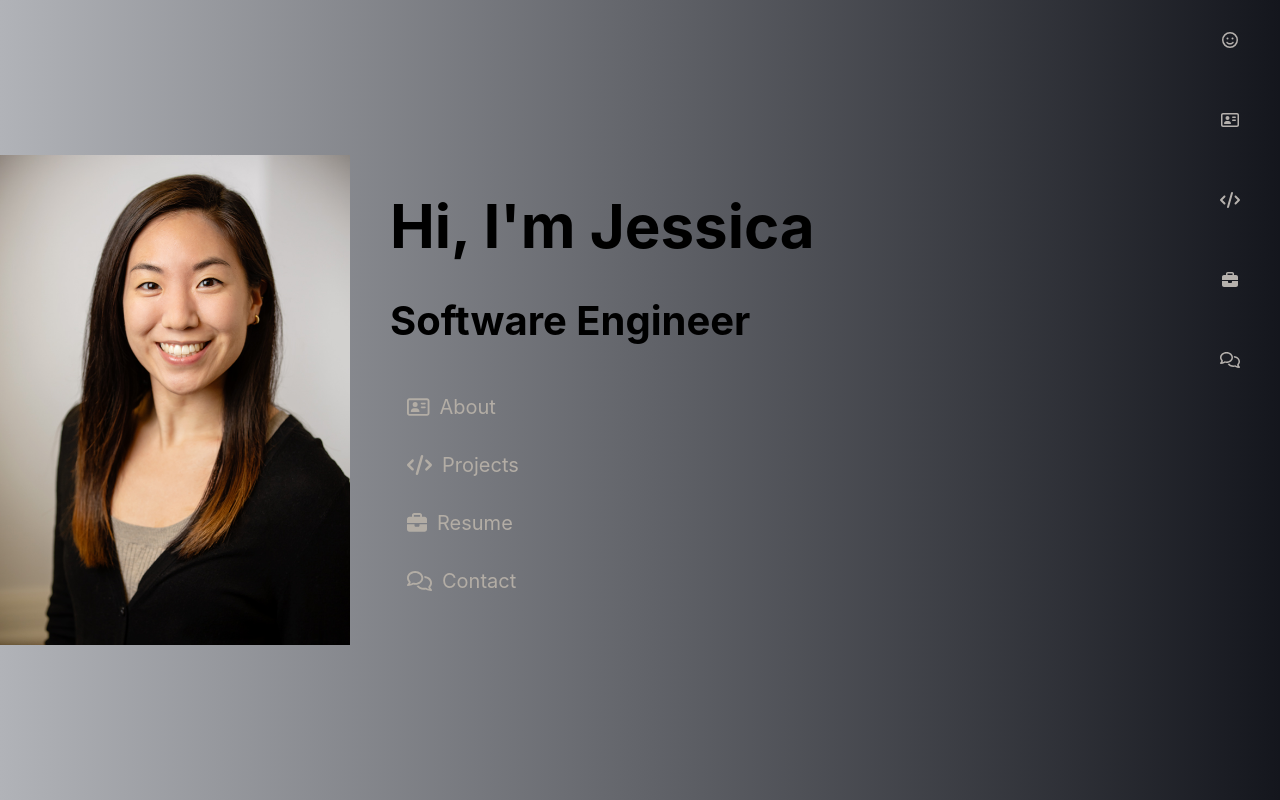
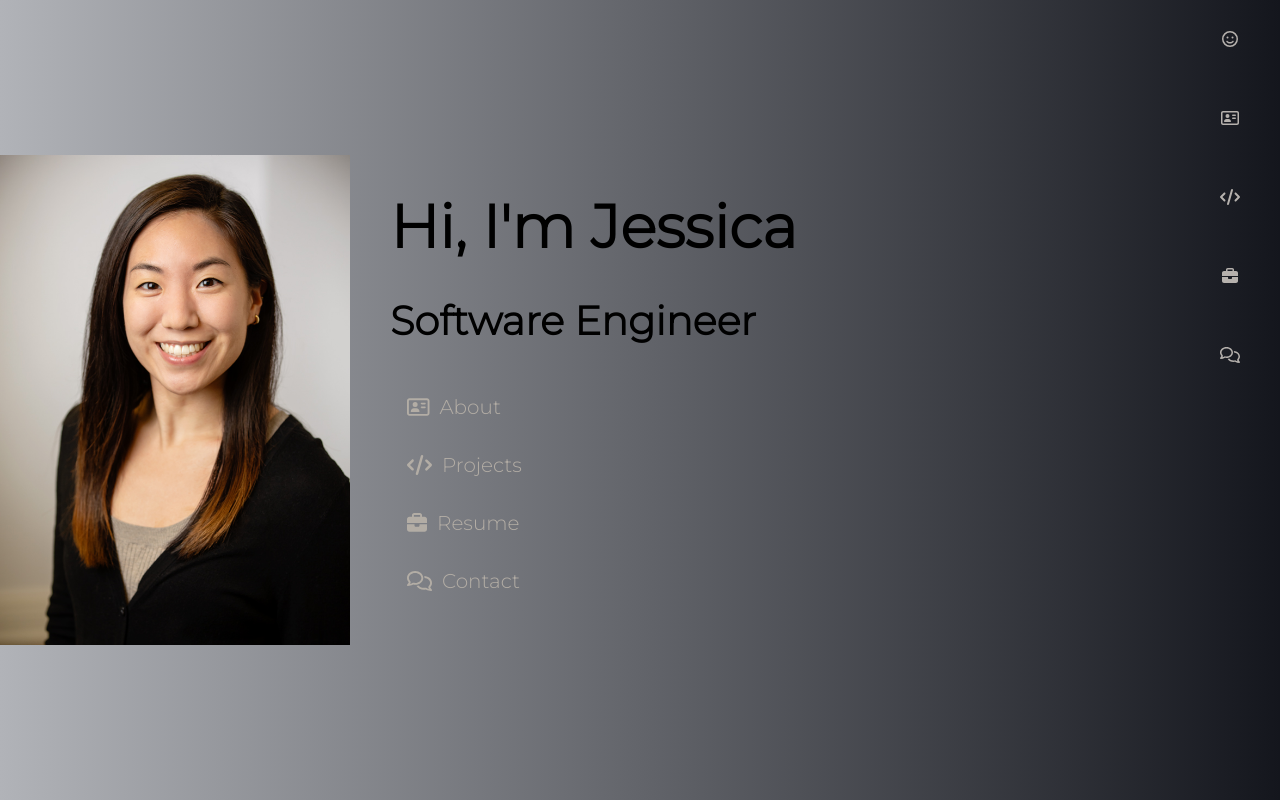
Before and after one commit to jessykim/jessica-kim-portfolio, a React (Create React App) app: page / in a window 1280 px wide. Built offline with nearby package versions, Linux system fonts and the light colour scheme.

Commit message:
add google font

```diff
--- a/public/index.html
+++ b/public/index.html
@@ -25,6 +25,9 @@
       Learn how to configure a non-root public URL by running `npm run build`.
     -->
     <script src="https://kit.fontawesome.com/f342454840.js" crossorigin="anonymous"></script>
+    <link rel="preconnect" href="https://fonts.googleapis.com">
+    <link rel="preconnect" href="https://fonts.gstatic.com" crossorigin>
+    <link href="https://fonts.googleapis.com/css2?family=Montserrat:wght@300&display=swap" rel="stylesheet">
     <title>Jessica Kim</title>
   </head>
   <body>
--- a/src/App.css
+++ b/src/App.css
@@ -13,6 +13,7 @@ main {
   flex-direction: column;
   align-items: center;
   /* border: 5px solid pink; */
+  font-family: 'Montserrat', sans-serif;
 }
 
 @media only screen and (min-width: 768px) {
```
